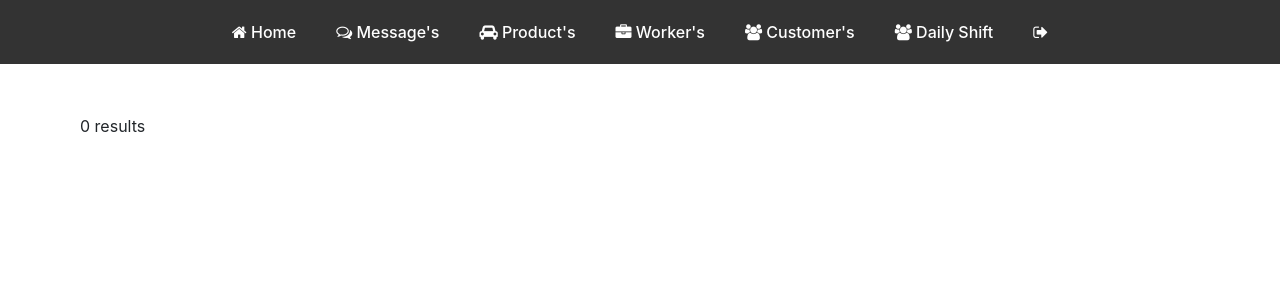
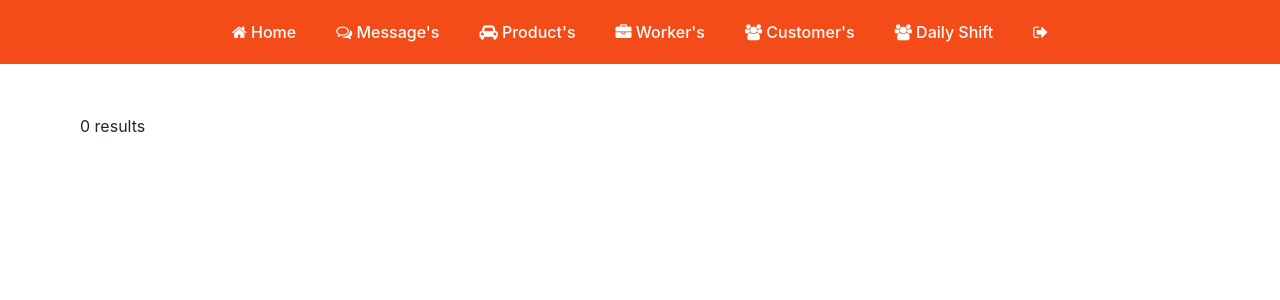
Before and after one commit to Abdabuelhija/Braude-Finall-Project, a PHP site: page /AdminFolder/php/Clients.php in a window 1280 px wide. Shown: the top 300 px of the page. Run offline with PHP 8.4, Linux system fonts and the light colour scheme; the visitor is signed in with stand-in values (Sample User, id 1); data that the repository does not hold is empty.

Commit message:
Updated files

```diff
--- a/AdminFolder/php/Clients.php
+++ b/AdminFolder/php/Clients.php
@@ -28,7 +28,7 @@ echo "";
         $img=$row['img'];
         echo "
             <div class='card' style='width: 18rem;'>
-              <img class='card-img-top' src=$img >
+              <img class='card-img-top' src=$img style='height:300px' >
                 <div class='card-body'>
                 <h5 class='card-title'>$firstname $lastname</h5>
                 ID :", $row['ID'], "<br>
--- a/AdminFolder/php/Navbar.php
+++ b/AdminFolder/php/Navbar.php
@@ -5,7 +5,7 @@
     <link rel="stylesheet" href="https://cdnjs.cloudflare.com/ajax/libs/font-awesome/4.7.0/css/font-awesome.min.css">
 </head>
 <body>
-    <div class="topnav">
+    <div class="topnav3">
         <a href="Home.php"><i class="fa fa-home" aria-hidden="true"></i> Home</a>
         <a href="messages.php"><i class="fa fa-comments-o" aria-hidden="true"></i> Message's</a>
         <a href="Products.php"><i class="fa fa-car" aria-hidden="true"></i> Product's</a>
@@ -18,7 +18,7 @@
 <script>
     function logout() {
         if (confirm("Are you sure you want to logout?")) {
-            window.location.assign('../../Login.php');
+            window.location.assign('../../index.php');
         }
     }
 </script>
--- a/ClientFolder/php/Navbar.php
+++ b/ClientFolder/php/Navbar.php
@@ -22,7 +22,7 @@
 <script>
     function logout() {
         if (confirm("Are you sure you want to logout?")) {
-            window.location.assign('../../Login.php');
+            window.location.assign('../../index.php');
         }
     }
 </script>
--- a/ExternalStyle/LoginStyle.css
+++ b/ExternalStyle/LoginStyle.css
@@ -64,6 +64,7 @@
 .topnav a:hover {
   background-color: var(--head-background-color);
   color: black;
+  text-decoration: none;
 }
 
 .head{
--- a/ExternalStyle/NavStyle.css
+++ b/ExternalStyle/NavStyle.css
@@ -58,9 +58,43 @@ a.right {
   top: 10px;
   left: 10px;
 }
+.topnav2 a{
+  color: #333;
+  font-size: 18px;
+  text-decoration: none;
+
+
+  top: 10px;
+  left: 10px;
+}
 
 .topnav2:hover {
   color: #F4A261;
   transition: color 0.3s ease;
   text-decoration: none;
 }
+.topnav3 {
+
+    display: flex;
+    justify-content: center; /* updated this line */
+    align-items: center;
+    padding: 20px;
+    background-color: #F34C19;
+    text-decoration: none;
+
+}
+.topnav3 a {
+  color: #fff;
+  text-align: center;
+  padding: 0 20px;
+  text-decoration: none;
+  font-size: 16px;
+  font-weight: 500;
+  transition: color 0.3s ease;
+}
+
+.topnav3 a:hover {
+  color: #000000;
+  text-decoration: none;
+
+}
--- a/LoginNav.php
+++ b/LoginNav.php
@@ -8,7 +8,7 @@
 
 <body>
     <div class="topnav2">
-        <a href="Login.php"><i class="fa fa-sign-in" aria-hidden="true"></i> Login</a>
+        <a href="index.php"><i class="fa fa-sign-in" aria-hidden="true"></i> Login</a>
     </div>
 </body>
 </html>
--- a/Register.php
+++ b/Register.php
@@ -55,7 +55,7 @@ if (isset($_POST['submitRegister'])) {
   $img=$_POST['img'];
   $cars = $_POST['cars'];
 
-  $sql = "INSERT INTO customers (id,carID,pass,firstname,lastname,PhoneNumber,email,carType,'img')
+  $sql = "INSERT INTO customers (id,carID,pass,firstname,lastname,PhoneNumber,email,carType,img)
 VALUES ('$registerID','$registercarID','$registerPassword','$registerFirstName',' $registerLastname','$phonenumber','$registerEmail','$cars','$img')";
 
   if (ifAccountExistRegister() == false) {
@@ -63,7 +63,7 @@ VALUES ('$registerID','$registercarID','$registerPassword','$registerFirstName',
       if ($conn->query($sql) === TRUE) {
         echo "
     <script type='text/javascript'>alert('New account created successfully');
-    window.location.assign('Home.php');</script>
+    window.location.assign('./index.php');</script>
     ";
       } else {
         echo '<center>', '<h6 style="color:red">', "Error: " . $sql . "<br>" . $conn->error;
--- a/WorkerFolder/php/Navbar.php
+++ b/WorkerFolder/php/Navbar.php
@@ -20,7 +20,7 @@
 <script>
     function logout() {
         if (confirm("Are you sure you want to logout?")) {
-            window.location.assign('../../Login.php');
+            window.location.assign('../../index.php');
         }
     }
 </script>
```
Also changed, not shown: index.php (renamed from Login.php).
